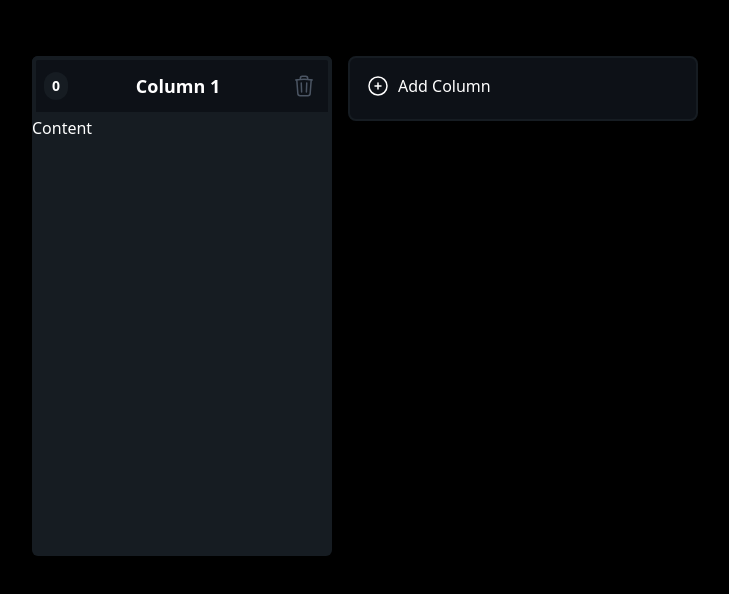
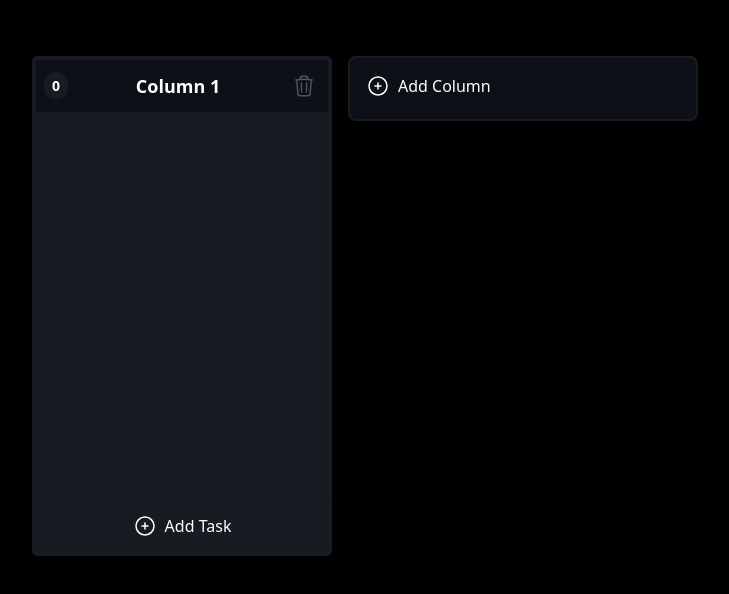
Before and after one commit to HaggardFelicia/kanban-ui, a React (Vite) app: page / in a window 1280 px wide. Both pictures are taken after a click on the button "Add Column". Shown: the top 594 px of the page, without its empty margins (275-1004 px from the left). Built offline with nearby package versions, Linux system fonts and the light colour scheme.

Commit message:
adding tasks. tasks don't show as intended

```diff
--- a/src/components/ColumnContainer.tsx
+++ b/src/components/ColumnContainer.tsx
@@ -1,8 +1,9 @@
 import { useState } from "react";
 import DeleteIcon from "../icons/DeleteIcon";
-import { Column, Id } from "../types";
+import { Column, Id, Task } from '../types';
 import { useSortable } from "@dnd-kit/sortable";
 import {CSS} from '@dnd-kit/utilities'
+import PlusIcon from "../icons/PlusIcon";
 
 /**----------------------
  **      props
@@ -11,10 +12,13 @@ interface Props {
     column: Column;
     deleteColumn: (id:Id)=>void;
     updateColumn: (id: Id, title:string)=>void;
+
+    createTask: (columnId:Id)=>void;
+    tasks: Task[];
 }
 
 function ColumnContainer(props: Props) {
-    const {column, deleteColumn, updateColumn} = props;
+    const {column, deleteColumn, updateColumn, createTask, tasks} = props;
     const [editMode, setEditMode] = useState(false);
 
     // making it draggable
@@ -73,14 +77,27 @@ function ColumnContainer(props: Props) {
                 }}
             />}
             <button
-            className="deleteBtn"
+            className="deleteColumnBtn"
             onClick={()=>{
                 deleteColumn(column.id);
             }}><DeleteIcon/></button>
         </div>
         {/* column task container */}
-        <div className="columnContentContainer">Content</div>
+        <div className="columnContentContainer">
+            {tasks.map((task)=>(
+                <div key={task.id}>{task.content}</div>
+            ))}
+        </div>
         {/* column footer */}
+        <button
+            className="addTaskBtn"
+            onClick={()=>{
+                createTask(column.id);
+            }}
+        >
+            <PlusIcon/>
+            Add Task
+        </button>
     </div>
   )
 }
--- a/src/components/KanbanBoard.tsx
+++ b/src/components/KanbanBoard.tsx
@@ -1,7 +1,7 @@
 import { useMemo, useState } from 'react';
 import PlusIcon from '../icons/PlusIcon'
 import '../index.css'
-import { Column, Id } from '../types';
+import { Column, Id, Task } from '../types';
 import ColumnContainer from './columnContainer';
 import { DndContext, DragEndEvent, DragOverlay, DragStartEvent, PointerSensor, useSensor, useSensors } from '@dnd-kit/core';
 import { arrayMove, SortableContext } from '@dnd-kit/sortable';
@@ -11,8 +11,12 @@ function KanbanBoard() {
     /**----------------------
      **      state
      *------------------------**/
+    // columns
     const [columns, setColumns]= useState<Column[]>([]);
     const [activeColumn, setActiveColumn] = useState<Column|null>(null);
+    // tasks
+    const [tasks, setTasks]= useState<Task[]>([]);
+
     /**----------------------
      **      memo
      *------------------------**/
@@ -27,6 +31,8 @@ function KanbanBoard() {
             }
         })
     )
+    {console.log(tasks)}
+
   return (
     <div className='container'>
         <DndContext
@@ -43,12 +49,15 @@ function KanbanBoard() {
                                 key={col.id}
                                 column={col}
                                 deleteColumn={deleteColumn}
-                                updateColumn={updateColumn}/>
+                                updateColumn={updateColumn}
+                                createTask={createTask}
+                                tasks={tasks.filter((task)=>{task.columnId === col.id})}
+                                />
                             </div>
                         ))}
                     </SortableContext>
                 </div>
-                <button className='button' onClick={()=>{
+                <button className='createNewColBtn' onClick={()=>{
                     createNewColumn();
                 }}><PlusIcon/> Add Column</button>
             </div>
@@ -59,7 +68,9 @@ function KanbanBoard() {
                             column={activeColumn}
                             deleteColumn={deleteColumn}
                             updateColumn={updateColumn}
-                        />
+                            createTask={createTask}
+                            tasks={tasks.filter((task)=>{task.columnId === activeColumn.id})}
+                            />
                     )}
                 </DragOverlay>,
                 document.body
@@ -67,6 +78,7 @@ function KanbanBoard() {
         </DndContext>
     </div>
   )
+
     /**----------------------
     **      functions
     *------------------------**/
@@ -98,6 +110,16 @@ function KanbanBoard() {
             })
             setColumns(newColumns);
         }
+        // createTask
+        function createTask(columnId:Id){
+            const newTask: Task={
+                id: generateId(),
+                columnId,
+                content: `Task ${tasks.length +1}`
+            };
+
+            setTasks([...tasks , newTask]);
+        }
         // onDragStart
         function onDragStart(event: DragStartEvent){
             console.log("Drag Start", event);
--- a/src/index.css
+++ b/src/index.css
@@ -28,7 +28,7 @@ body,
     @apply flex gap-4 pb-6;
 }
 .columnContentContainer{
-    @apply flex flex-grow;
+    @apply flex flex-grow flex-col;
 }
 .columnTitleContainer{
     @apply bg-mainBackgroundColor text-lg h-[60px] cursor-grab rounded-md rounded-b-none font-bold border-columnBackgroundColor border-4 p-2 flex items-center justify-between;
@@ -50,11 +50,14 @@ body,
 /**--------------------------------------------
  **               Buttons
  *---------------------------------------------**/
- .button{
+ .createNewColBtn{
     @apply h-[65px] min-w-[350px] w-[350px] cursor-pointer rounded-lg bg-mainBackgroundColor border-2 border-columnBackgroundColor p-4 ring-purple-500 hover:ring-2 flex gap-2 mb-2;
 }
-.deleteBtn{
+.deleteColumnBtn{
     @apply stroke-gray-600 hover:stroke-purple-500 hover:bg-columnBackgroundColor rounded p-1 ;
+}
+.addTaskBtn{
+    @apply flex gap-2 justify-center p-4 items-center rounded-md border-2 border-columnBackgroundColor border-x-columnBackgroundColor hover:bg-mainBackgroundColor hover:text-purple-500 active:bg-mainBackgroundColor;
 }
 
 /**--------------------------------------------
```
Also changed, not shown: src/types.ts (+8 -1 lines).
